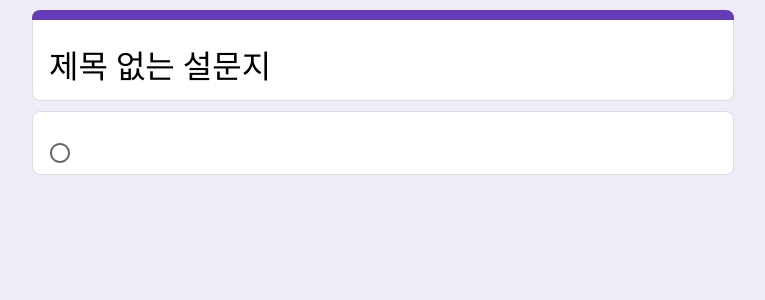
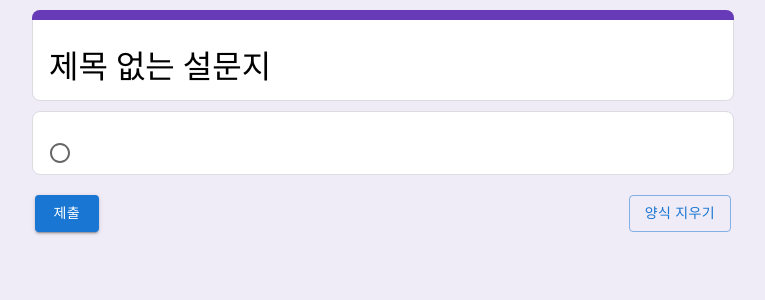
Before and after one commit to 1myeji/Google_Survey_Clone, a React (Vite) app: page /preview in a window 1280 px wide. Shown: the top 300 px of the page, without its empty margins (257-1022 px from the left). Built offline with nearby package versions, Linux system fonts and the light colour scheme.

Commit message:
Feat: 제출, 양식지우기 버튼 마크업

```diff
--- a/src/pages/Preview.tsx
+++ b/src/pages/Preview.tsx
@@ -3,6 +3,7 @@ import SurveyInfo from '../components/common/SurveyInfo';
 import { RootState } from '../store/store';
 import styled from 'styled-components';
 import PreviewQuestion from '../components/Preview/PreviewQuestion';
+import { Button } from '@mui/material';
 
 const Preview = () => {
   const surveyInfo = useSelector((state: RootState) => state.surveyInfo);
@@ -17,6 +18,10 @@ const Preview = () => {
       {surveyQuestion.map(question => (
         <PreviewQuestion key={question.id} question={question} />
       ))}
+      <ButtonContainer>
+        <SubmitButton variant="contained">제출</SubmitButton>
+        <ClearButton variant="outlined">양식 지우기</ClearButton>
+      </ButtonContainer>
     </>
   );
 };
@@ -35,3 +40,23 @@ const Description = styled.p`
   padding-left: 3px;
   margin-left: 16px;
 `;
+
+const ButtonContainer = styled.div`
+  display: flex;
+  margin: 20px;
+  gap: 530px;
+`;
+
+const SubmitButton = styled(Button)`
+  background-color: purple;
+  color: white;
+`;
+
+const ClearButton = styled(Button)`
+  color: purple;
+  border: none;
+  &:hover {
+    border: none;
+    background-color: lightgray;
+  }
+`;
```
